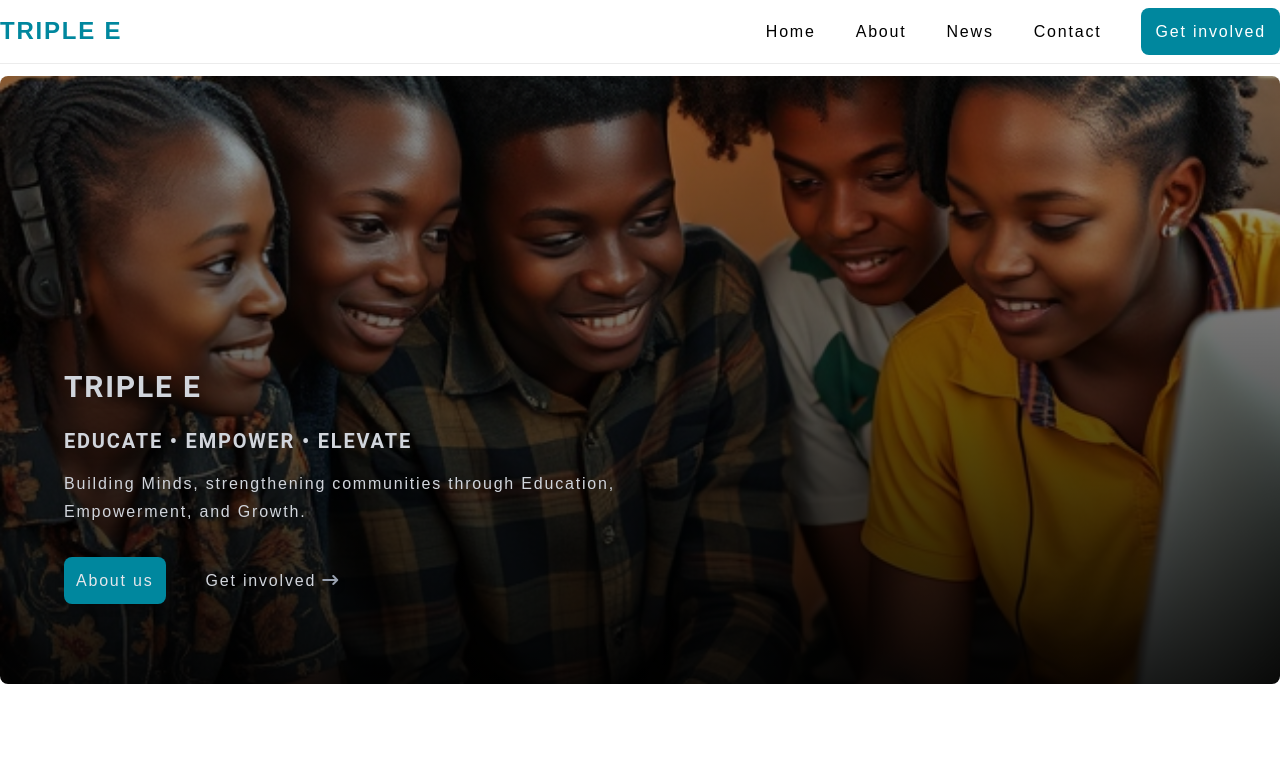
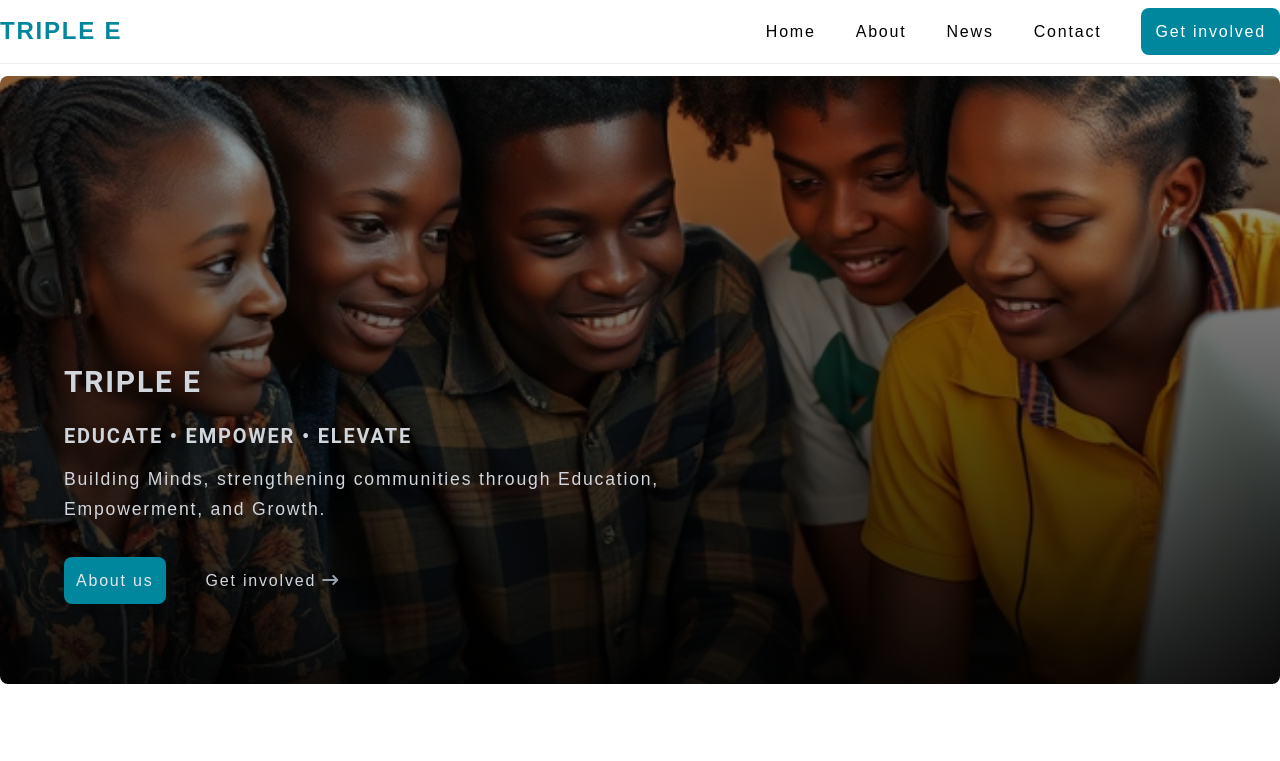
Before and after one commit to alekskimeu/triple-e, an Astro site: page / in a window 1280 px wide. Shown: the top 761 px of the page. Built offline with nearby package versions, Linux system fonts and the light colour scheme; Astro itself is replaced by a stand-in of ours.

Commit message:
change tagline font size

```diff
--- a/src/components/Hero.astro
+++ b/src/components/Hero.astro
@@ -3,7 +3,7 @@
         <div class="absolute inset-y-0 left-16 bottom-[5rem] flex flex-col justify-end font-bold drop-shadow-lg max-w-[600px]">
             <h1 class="uppercase text-gray-300 text-3xl !mb-3">Triple E</h1>
             <h2 class="uppercase text-gray-300 text-xl">Educate &#8226; Empower	&#8226; Elevate</h2>
-            <p class="text-gray-300 font-normal !mt-3">
+            <p class="text-gray-300 font-normal !mt-3 text-[1.1rem]">
                 Building Minds, strengthening communities through Education, Empowerment, and Growth.
             </p>
 
```
